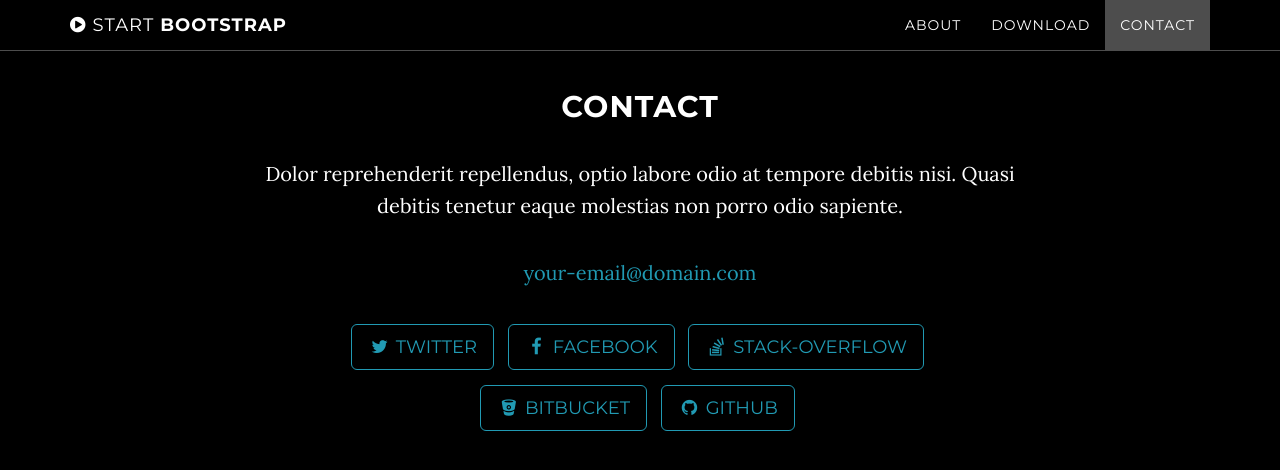
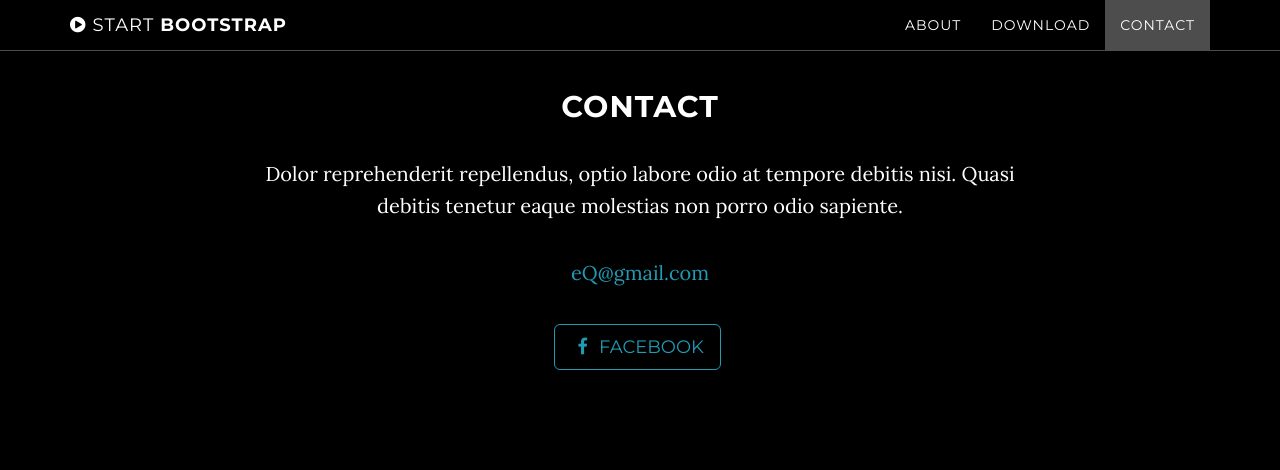
Before and after one commit to leroy1977/eQ, a Jekyll site: the page built from index.html, in a window 1280 px wide and 900 px high, scrolled down 2255 px. Shown: the top 470 px of the window. Built offline with Jekyll 4.4.1, drawn with Linux system fonts in a browser that asks for light colours; some of the changed text lies outside the part shown.

Commit message:
Update _config.yml

```diff
--- a/_config.yml
+++ b/_config.yml
@@ -1,6 +1,6 @@
 # Site settings
 title: eQuanta
-email: your-email@domain.com
+email: eQ@gmail.com
 url: https://github.com/leroy1977/eQ
 description: "Diligentia laborat omnis silvae et maria."
 
@@ -10,20 +10,12 @@
   links: '#219ab3'
 
 # Footer settings
-footer: Your Website
+footer: eQuanta
 
 # Social networks usernames (many more available: google-plus, flickr, dribbble, pinterest, instagram, tumblr, linkedin, etc.)
 social:
-  - title: twitter
-    url: https://twitter.com/SBootstrap
   - title: facebook
-    url:
-  - title: stack-overflow
-    url: http://stackoverflow.com/questions/tagged/jekyll
-  - title: bitbucket
-    url: http://bitbucket.org/jekyll
-  - title: github
-    url: https://github.com/IronSummitMedia/startbootstrap
+    url: https://www.facebook.com/eQuanta.env/
 
 # Build settings
 markdown: kramdown
```
